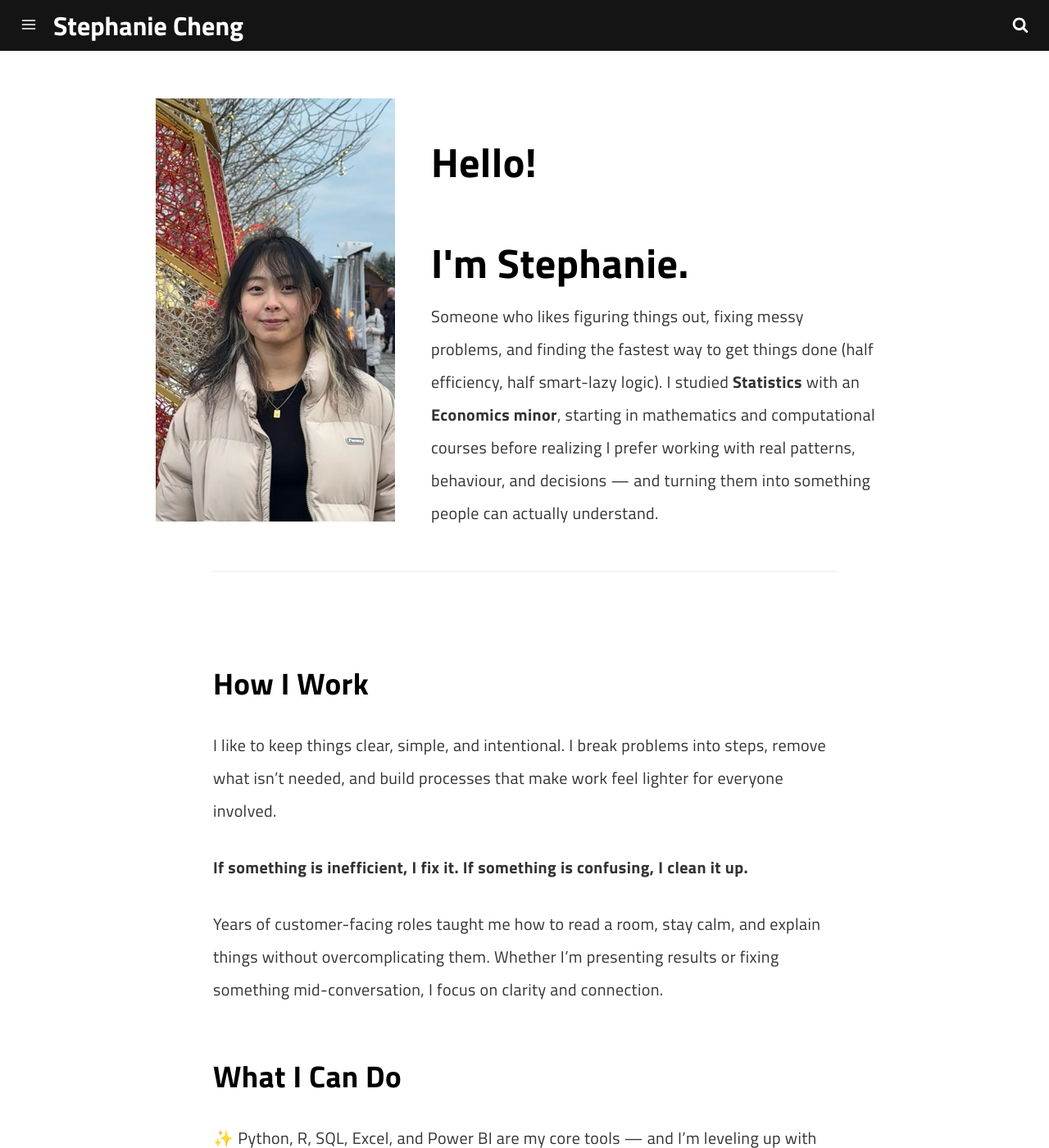
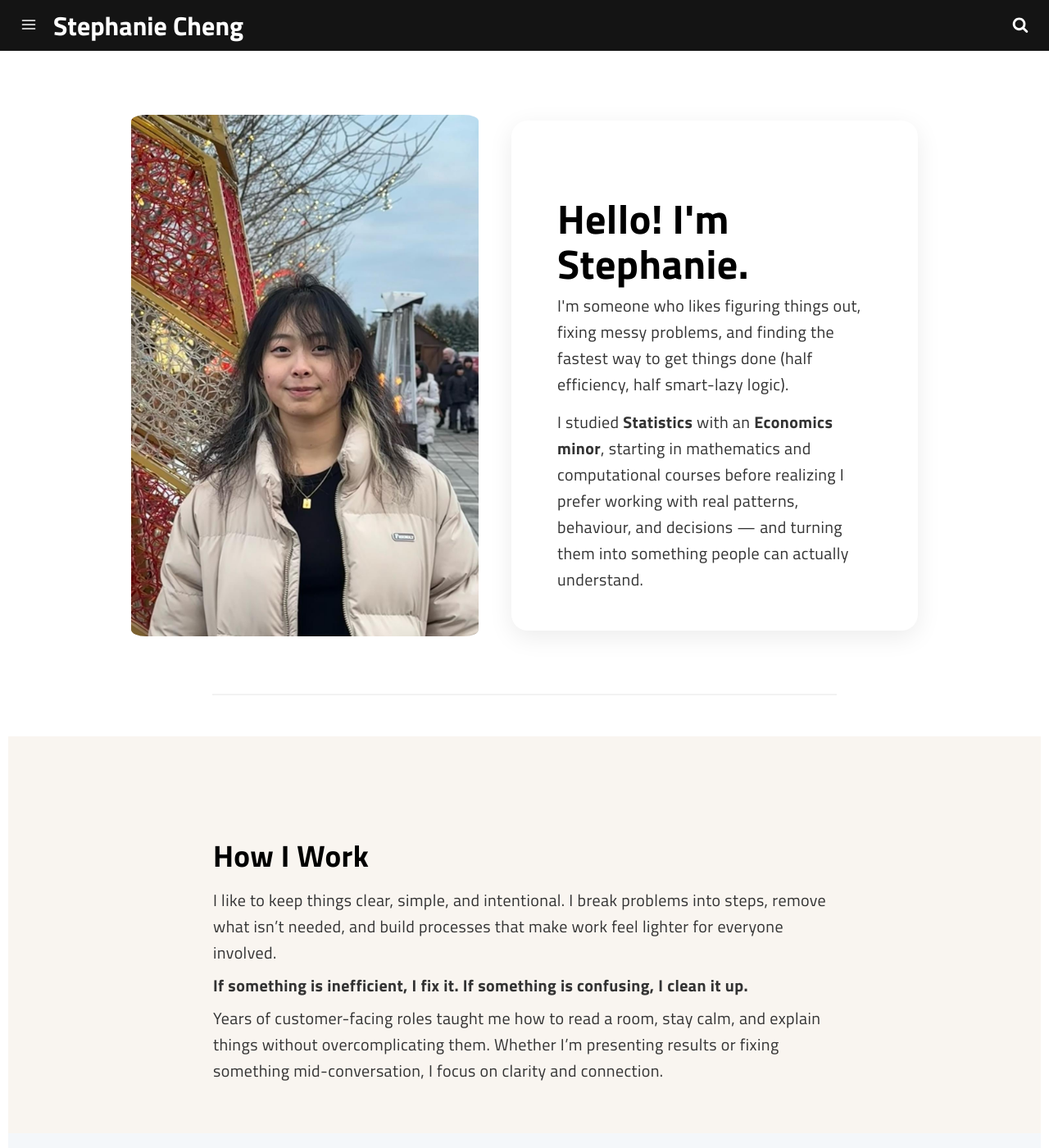
Before and after one commit to stephanie82203/stephanie82203.github.io, a Jekyll site: the page built from pages/about.md, in a window 1280 px wide and 1400 px high. Shown: the whole window at 82% size. Built offline with Jekyll 4.4.1, drawn with Linux system fonts in a browser that asks for light colours; a script that is not in the unit is left out; part of the change alters nothing that is shown.

Commit message:
modified about page layout

```diff
--- a/pages/about.md
+++ b/pages/about.md
@@ -6,18 +6,95 @@ description: Learn more about who I am and what I build
 permalink: /about/
 ---
 
+<style>
+  .about-hero {
+    display:flex !important;
+    gap:40px;
+    align-items:center;
+    max-width:1000px;
+    margin:0 auto 60px auto;
+    padding:20px 20px 0 20px;
+    flex-wrap:wrap;
+  }
+
+  .about-hero-image {
+    flex:1;
+    min-width:260px;
+  }
+
+  .about-hero-image img {
+    width:100%;
+    height:auto;
+    border-radius:18px;
+    object-fit:cover;
+  }
+
+  .about-hero-card {
+    flex:1;
+    min-width:280px;
+    background:#ffffff;
+    padding:32px 36px;
+    border-radius:20px;
+    box-shadow:0px 8px 30px rgba(0,0,0,0.08);
+  }
+
+  .about-hero-card p {
+    margin:0 0 14px 0;
+    line-height:1.6;
+  }
+
+  .about-section {
+    padding:60px 0;
+    margin:0;
+  }
+
+  .about-section-inner {
+    max-width:900px;
+    margin:0 auto;
+    padding:0 20px;
+  }
+
+  .about-section-inner h2 {
+    margin-top:0;
+    margin-bottom:12px;
+  }
+
+  .about-section-inner p {
+    margin-top:8px;
+    line-height:1.6;
+  }
+
+  .about-section-cream { background:#f9f5f0; }
+  .about-section-blue  { background:#f4f7fa; }
+  .about-section-lilac { background:#f8f2fa; }
+  .about-section-green { background:#f6f9f3; }
+
+  @media (max-width: 768px) {
+    .about-hero {
+      flex-direction:column;
+      padding-top:10px;
+    }
+
+    .about-hero-card {
+      padding:24px 22px;
+    }
+  }
+</style>
+
 <!-- TOP SECTION -->
-<div style="display:flex !important; align-items:stretch; gap:24px; max-width:900px; margin:0 auto;">
+<div class="about-hero">
   <!-- LEFT: PHOTO -->
-  <div style="flex: 1; min-width: 260px; max-width: 350px; display:flex;">
-    <img src="/assets/img/uploads/profile.png" alt="Stephanie Cheng" style="width:100%; height:100%; object-fit:cover; border-radius:0;">
+  <div class="about-hero-image">
+    <img src="/assets/img/uploads/profile.png" alt="Stephanie Cheng">
   </div>
+
   <!-- RIGHT: WHO I AM -->
-  <div style="flex: 2; min-width: 300px;">
-    <h1 style="margin:0 0 8px 0; line-height:1.1;">Hello!</h1>
-    <h1 style="margin:0 0 18px 0; line-height:1.1;">I'm Stephanie.</h1>
-    <p style="margin-top: 0;">
-    Someone who likes figuring things out, fixing messy problems, and finding the fastest way to get things done (half efficiency, half smart-lazy logic).
+  <div class="about-hero-card">
+    <h1 style="margin:0 0 8px 0; line-height:1.1;">Hello! I'm Stephanie.</h1>
+    <p>
+    I'm someone who likes figuring things out, fixing messy problems, and finding the fastest way to get things done (half efficiency, half smart-lazy logic).
+    </p>
+    <p>
     I studied <strong>Statistics</strong> with an <strong>Economics minor</strong>, starting in mathematics and computational courses before realizing I prefer working with real patterns, behaviour, and decisions — and turning them into something people can actually understand.
     </p>
   </div>
```
